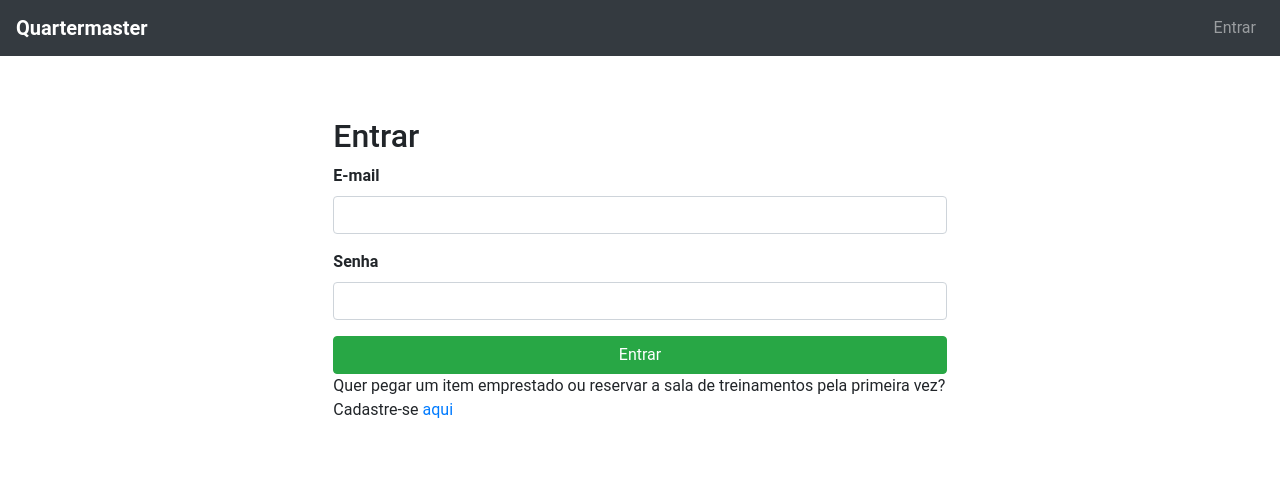
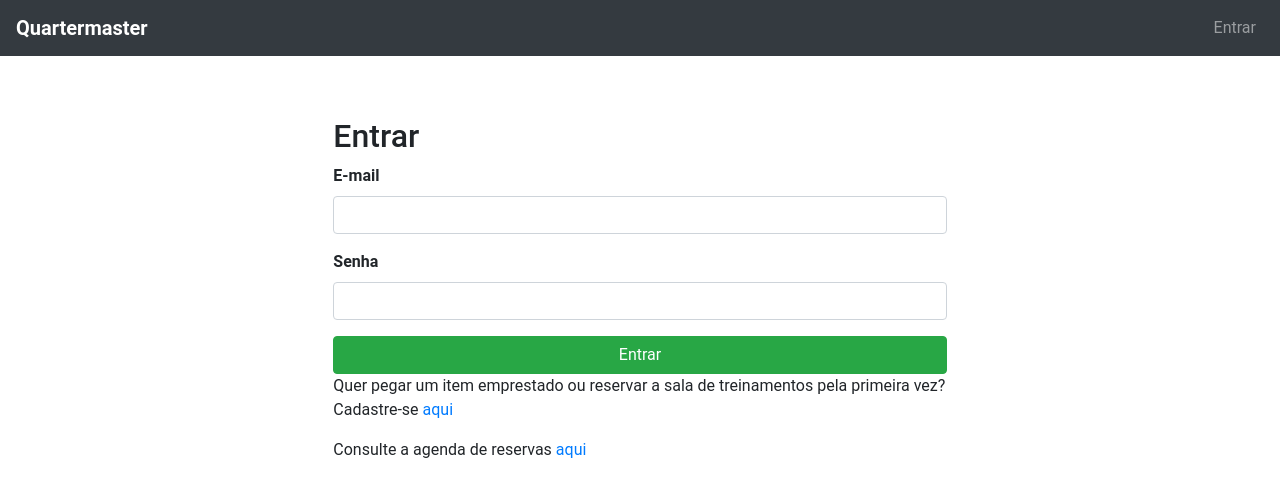
Before and after one commit to umluizlima/quartermaster-frontend, a Vue app: page /#/entrar in a window 1280 px wide. Shown: the top 496 px of the page. Built offline with nearby package versions, Linux system fonts and the light colour scheme.

Commit message:
Add anchor for /agenda route on login page

```diff
--- a/src/views/Login.vue
+++ b/src/views/Login.vue
@@ -3,6 +3,8 @@
     <h2>Entrar</h2>
     <LoginForm/>
     <p>Quer pegar um item emprestado ou reservar a sala de treinamentos pela primeira vez? Cadastre-se <router-link :to="{ name: 'NewPerson' }">aqui</router-link></p>
+
+    <p>Consulte a agenda de reservas <router-link :to="{ name: 'Calendar' }">aqui</router-link></p>
   </div>
 </template>
 
```
